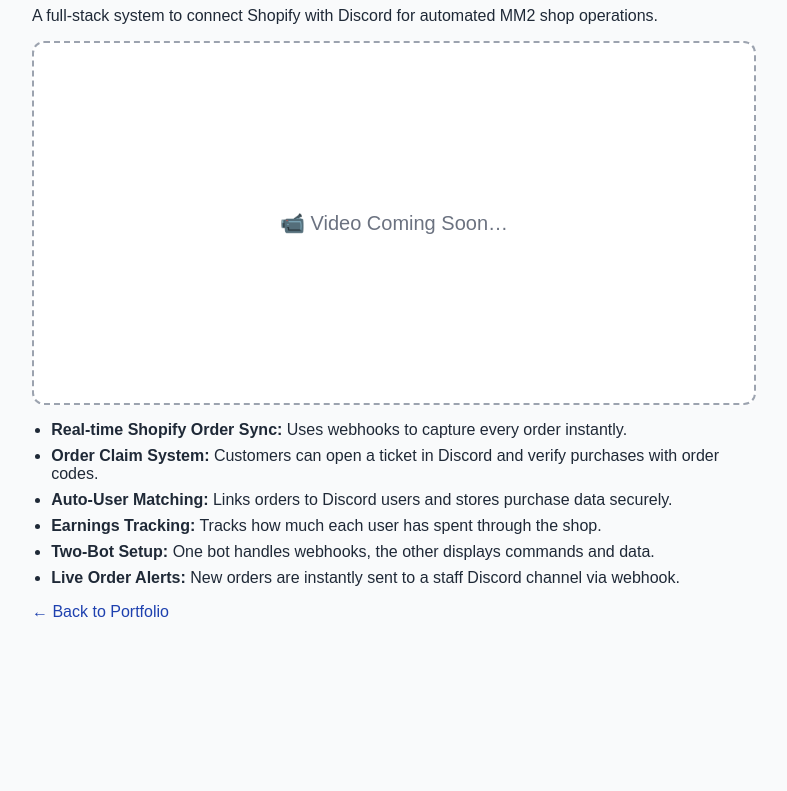
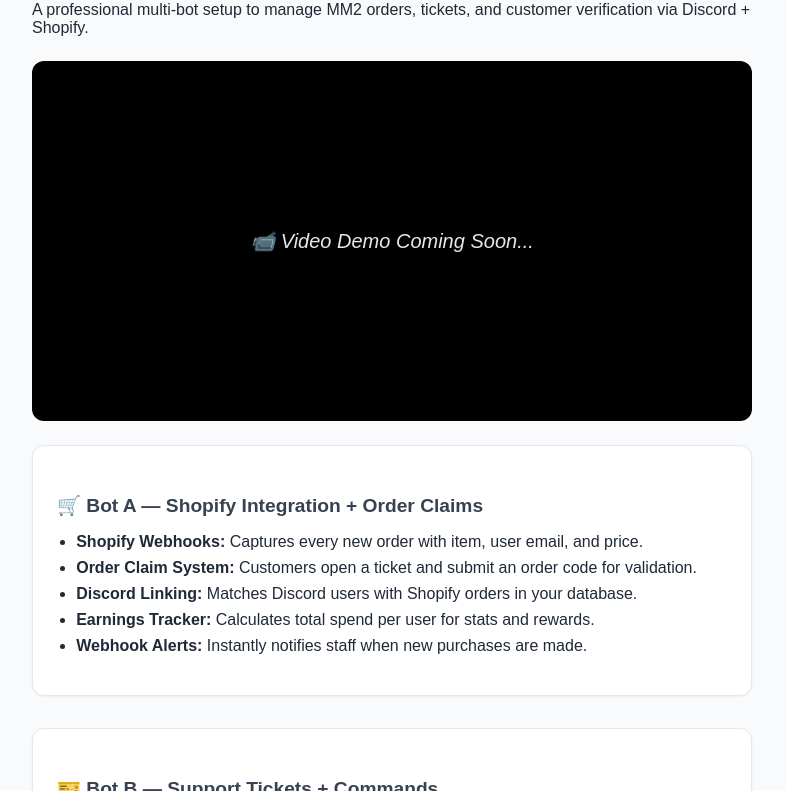
Before and after one commit to MichaelMations/portfolio, a website: page example3.html in a window 1280 px wide. Shown: the part 105-896 px from the top of the page, without its empty margins (248-1035 px from the left). Before the commit the page ends 800 px from the top, so only its background shows below. Drawn offline with Linux system fonts and the light colour scheme.

Commit message:
Update example3.html

```diff
--- a/example3.html
+++ b/example3.html
@@ -5,43 +5,85 @@
   <meta name="viewport" content="width=device-width, initial-scale=1" />
   <title>Example 2 — MM2 Shopify Bot</title>
   <style>
-    body { font-family: Arial, sans-serif; padding: 2rem; background: #f9fafb; color: #1f2937; max-width: 720px; margin: auto; }
-    h1 { color: #1e40af; }
-    a { color: #1e40af; text-decoration: none; }
-    a:hover { text-decoration: underline; }
-    ul { padding-left: 1.2rem; }
-    li { margin-bottom: 0.5rem; }
+    body {
+      font-family: Arial, sans-serif;
+      padding: 2rem;
+      background: #f9fafb;
+      color: #1f2937;
+      max-width: 720px;
+      margin: auto;
+    }
+    h1 {
+      color: #1e40af;
+      margin-bottom: 0.5rem;
+    }
+    h2 {
+      font-size: 1.2rem;
+      margin-top: 1.5rem;
+      color: #374151;
+    }
+    a {
+      color: #1e40af;
+      text-decoration: none;
+    }
+    a:hover {
+      text-decoration: underline;
+    }
+    ul {
+      padding-left: 1.2rem;
+      margin-bottom: 1rem;
+    }
+    li {
+      margin-bottom: 0.5rem;
+    }
     .video-placeholder {
       width: 100%;
       height: 360px;
-      border: 2px dashed #9ca3af;
+      background-color: #000;
       border-radius: 0.75rem;
+      margin: 1.5rem 0;
       display: flex;
       align-items: center;
       justify-content: center;
-      color: #6b7280;
+      color: #e5e7eb;
       font-size: 1.25rem;
-      background: #ffffff;
-      margin-bottom: 1rem;
+      font-style: italic;
+    }
+    .section {
+      background: #fff;
+      border: 1px solid #e5e7eb;
+      border-radius: 0.75rem;
+      padding: 1.5rem;
+      margin-bottom: 2rem;
+      box-shadow: 0 1px 3px rgba(0,0,0,0.05);
     }
   </style>
 </head>
 <body>
-  <h1>MM2 Shopify Bot Integration</h1>
-  <p>A full-stack system to connect Shopify with Discord for automated MM2 shop operations.</p>
+  <h1>MM2 Shopify Bot System</h1>
+  <p>A professional multi-bot setup to manage MM2 orders, tickets, and customer verification via Discord + Shopify.</p>
 
-  <div class="video-placeholder">
-    📹 Video Coming Soon…
+  <div class="video-placeholder">📹 Video Demo Coming Soon...</div>
+
+  <div class="section">
+    <h2>🛒 Bot A — Shopify Integration + Order Claims</h2>
+    <ul>
+      <li><strong>Shopify Webhooks:</strong> Captures every new order with item, user email, and price.</li>
+      <li><strong>Order Claim System:</strong> Customers open a ticket and submit an order code for validation.</li>
+      <li><strong>Discord Linking:</strong> Matches Discord users with Shopify orders in your database.</li>
+      <li><strong>Earnings Tracker:</strong> Calculates total spend per user for stats and rewards.</li>
+      <li><strong>Webhook Alerts:</strong> Instantly notifies staff when new purchases are made.</li>
+    </ul>
   </div>
 
-  <ul>
-    <li><strong>Real-time Shopify Order Sync:</strong> Uses webhooks to capture every order instantly.</li>
-    <li><strong>Order Claim System:</strong> Customers can open a ticket in Discord and verify purchases with order codes.</li>
-    <li><strong>Auto-User Matching:</strong> Links orders to Discord users and stores purchase data securely.</li>
-    <li><strong>Earnings Tracking:</strong> Tracks how much each user has spent through the shop.</li>
-    <li><strong>Two-Bot Setup:</strong> One bot handles webhooks, the other displays commands and data.</li>
-    <li><strong>Live Order Alerts:</strong> New orders are instantly sent to a staff Discord channel via webhook.</li>
-  </ul>
+  <div class="section">
+    <h2>🎫 Bot B — Support Tickets + Commands</h2>
+    <ul>
+      <li><strong>Ticket System:</strong> Slash command + buttons to open and manage support tickets.</li>
+      <li><strong>Claim Assistance:</strong> Works alongside Bot A to verify purchases in ticket channels.</li>
+      <li><strong>User Commands:</strong> Allows users to view their past orders, purchase history, and more.</li>
+    </ul>
+  </div>
 
   <p><a href="index.html">← Back to Portfolio</a></p>
 </body>
```
